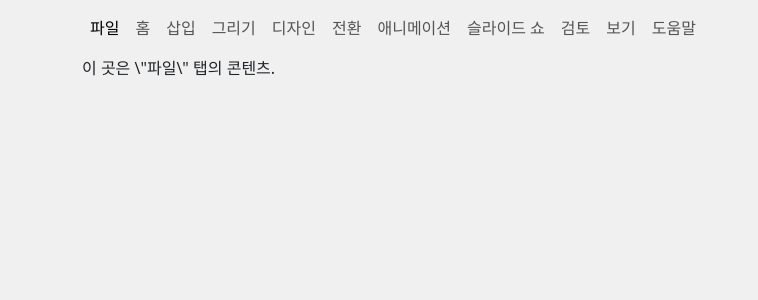
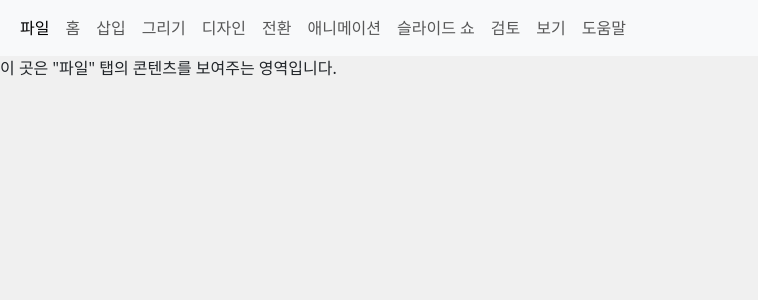
Before and after one commit to tearbird99/Portfolio_01, a React (Vite) app in the folder my-app/: page / in a window 1280 px wide. Both pictures are taken after a click on the button "파일". Shown: the top 300 px of the page, without its empty margins (0-758 px from the left). Built offline with nearby package versions, Linux system fonts and the light colour scheme.

Commit message:
Navbar component 분리

```diff
--- a/my-app/src/App.tsx
+++ b/my-app/src/App.tsx
@@ -1,50 +1,24 @@
 import React, { useState } from 'react';
 import './App.css';
 import 'bootstrap/dist/css/bootstrap.min.css';
-import { Navbar, Container, Nav } from 'react-bootstrap';
+import TopNavbar from './components/TopNavBar';
 
-function App() {
+const App: React.FC = () => {
   const [activeTab, setActiveTab] = useState<string | null>(null);
 
-  const menuItems = [
-    '파일', '홈', '삽입', '그리기', '디자인', '전환',
-    '애니메이션', '슬라이드 쇼', '검토', '보기', '도움말'
-  ];
+  return (
+    <div className="App" onClick={() => setActiveTab(null)}>
+      <TopNavbar activeTab={activeTab} setActiveTab={setActiveTab} />
 
-  const handleNavClick = (e: React.MouseEvent) => {
-    e.stopPropagation();
-  };
-
-  return (
-    <>
-      <div className="App" onClick={() => setActiveTab(null)}>
-        <Navbar fixed="top" onClick={handleNavClick}>
-          <Container>
-            <Nav className="me-auto">
-              {menuItems.map((item) => (
-                <Nav.Link
-                  key={item}
-                  active={activeTab === item}
-                  onClick={(e) => {
-                    e.stopPropagation();  // 메뉴 클릭 시 전파 방지
-                    setActiveTab(item);
-                  }}
-                >
-                  {item}
-                </Nav.Link>
-              ))}
-            </Nav>
-          </Container>
-        </Navbar>
-
-        <Container>
-          {activeTab && (
-            <p>이 곳은 \"{activeTab}\" 탭의 콘텐츠.</p>
-          )}
-        </Container>
+      <div className="content">
+        {activeTab && (
+          <>
+            <p>이 곳은 "{activeTab}" 탭의 콘텐츠를 보여주는 영역입니다.</p>
+          </>
+        )}
       </div>
-    </>
+    </div>
   );
-}
+};
 
 export default App;
--- /dev/null
+++ b/my-app/src/components/TopNavBar.tsx
@@ -0,0 +1,37 @@
+import React from 'react';
+import { Navbar, Container, Nav } from 'react-bootstrap';
+
+interface TopNavbarProps {
+  activeTab: string | null;
+  setActiveTab: (tab: string) => void;
+}
+
+const menuItems = [
+  '파일', '홈', '삽입', '그리기', '디자인', '전환',
+  '애니메이션', '슬라이드 쇼', '검토', '보기', '도움말'
+];
+
+const TopNavbar: React.FC<TopNavbarProps> = ({ activeTab, setActiveTab }) => {
+  return (
+    <Navbar bg="light" fixed="top" onClick={(e) => e.stopPropagation()}>
+      <Container fluid>
+        <Nav className="me-auto">
+          {menuItems.map((item) => (
+            <Nav.Link
+              key={item}
+              active={activeTab === item}
+              onClick={(e) => {
+                e.stopPropagation();
+                setActiveTab(item);
+              }}
+            >
+              {item}
+            </Nav.Link>
+          ))}
+        </Nav>
+      </Container>
+    </Navbar>
+  );
+};
+
+export default TopNavbar;
```
Also changed, not shown: my-app/src/components/TopNavBar.css (added).
